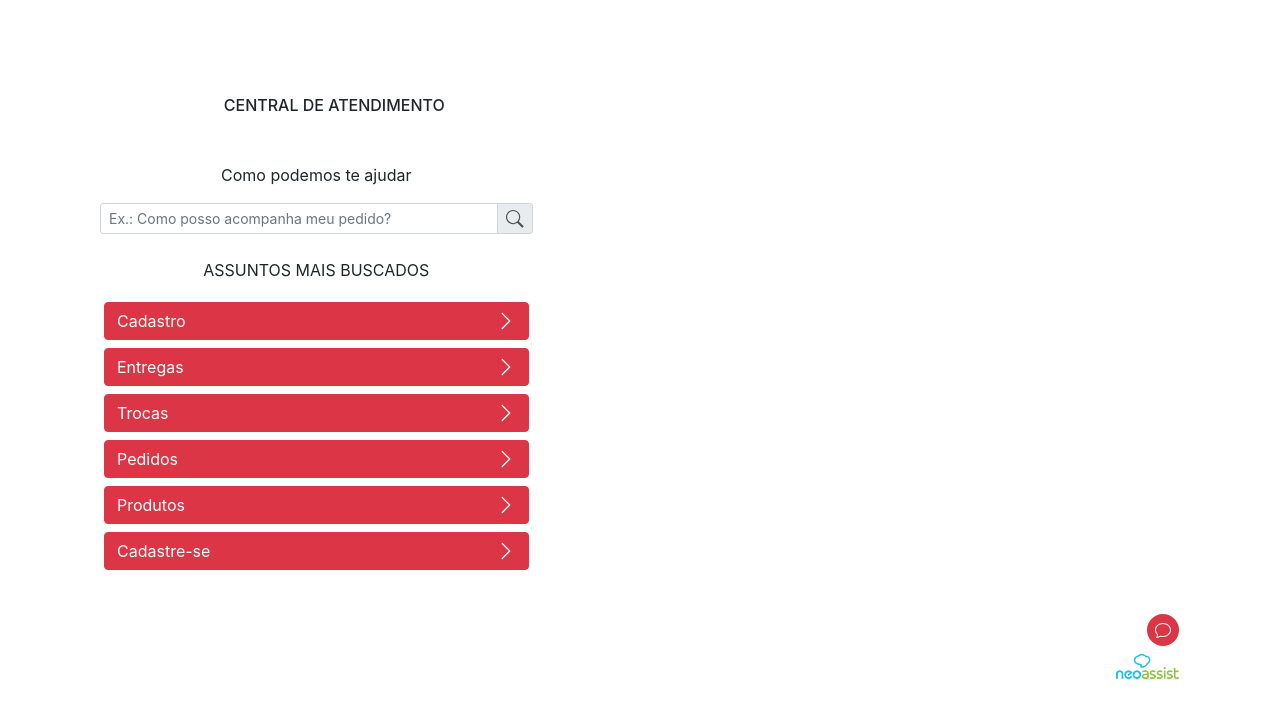
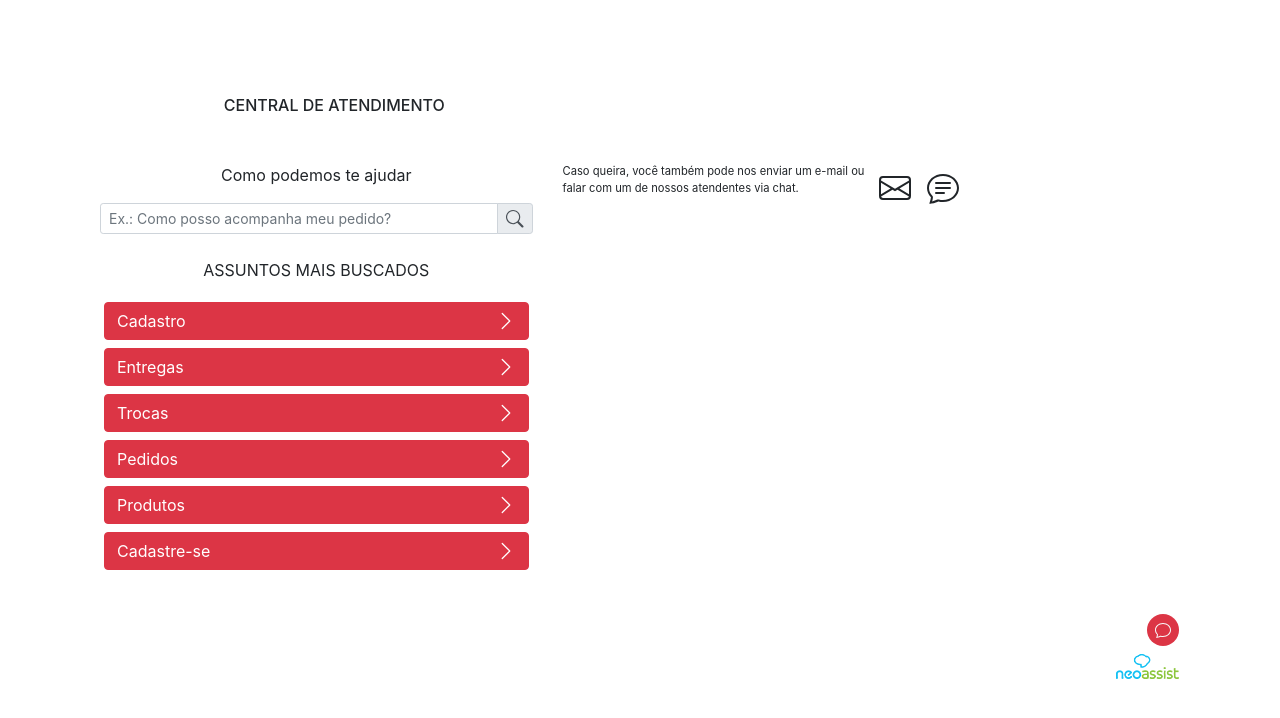
Before and after one commit to feijaoguida/chatneo, a Nuxt app: page /telaResultado in a window 1280 px wide. Shown: the top 718 px of the page. Built offline with nearby package versions, Linux system fonts and the light colour scheme.

Commit message:
feat: Criação Rodape e ajustes

```diff
--- /dev/null
+++ b/components/Rodape.vue
@@ -0,0 +1,19 @@
+<template>
+  <div class="w-100 d-flex flex-row align-items-center">
+    <div class="w-50">
+      <p
+        class="fontSize"
+      >Caso queira, você também pode nos enviar um e-mail ou falar com um de nossos atendentes via chat.</p>
+    </div>
+    <div class="d-flex flex-row">
+      <b-icon class="ml-3 mr-3" scale="2" icon="envelope"></b-icon>
+      <b-icon class="ml-3" scale="2" icon="chat-text"></b-icon>
+    </div>
+  </div>
+</template>
+
+<style scoped>
+.fontSize {
+  font-size: 0.7rem;
+}
+</style>
--- a/pages/telaResultado.vue
+++ b/pages/telaResultado.vue
@@ -21,8 +21,9 @@
         />
       </div>
     </b-col>
-    <b-col class="d-flex flex-column align-items-center">
+    <b-col class="d-flex flex-column align-items-center w-100">
       <NuxtChild />
+      <Rodape class="w-50 float-left" />
     </b-col>
   </b-row>
 </template>
--- a/pages/telaResultado/formChild.vue
+++ b/pages/telaResultado/formChild.vue
@@ -1,10 +1,10 @@
 <template>
   <div class="d-flex w-100 flex-column container">
     <div>
-      <h3>ATENDIMENTO VIA E-MAIL</h3>
-      <h5>Preencha dos campos abaixo e nos envie um e-mail:</h5>
+      <h5>ATENDIMENTO VIA E-MAIL</h5>
+      <p>Preencha dos campos abaixo e nos envie um e-mail:</p>
     </div>
-    <div class="w-100">
+    <div v-if="!enviar" class="w-100">
       <b-form>
         <b-form-group id="input-group-3" label="Assunto:" label-for="input-3">
           <b-form-select
@@ -14,10 +14,11 @@
             :options="assuntos"
             required
           ></b-form-select>
-          <b-form-invalid-feedback :state="false">Your user ID must be 5-12 characters long.</b-form-invalid-feedback>
+          <b-form-invalid-feedback :state="false">O Campo assunto é obrigatório!</b-form-invalid-feedback>
         </b-form-group>
         <b-form-group id="input-group-2" label="Nome:" label-for="input-2">
           <b-form-input id="input-2" v-model="form.name" placeholder="Insira seu nome" required></b-form-input>
+          <b-form-invalid-feedback :state="false">O Campo nome é obrigatório!</b-form-invalid-feedback>
         </b-form-group>
         <b-form-group id="input-group-1" label="Email:" label-for="input-1">
           <b-form-input
@@ -27,6 +28,7 @@
             placeholder="Insira seu e-mail"
             required
           ></b-form-input>
+          <b-form-invalid-feedback :state="false">O Campo e-mail é obrigatório!</b-form-invalid-feedback>
         </b-form-group>
         <b-form-group id="input-group-1" label="Anexos" label-for="input-1">
           <b-form-file
@@ -45,18 +47,23 @@
             max-rows="6"
           ></b-form-textarea>
         </b-form-group>
-        <b-button type="submit" variant="primary">ENVIAR FORMULÁRIO</b-button>
+        <b-button
+          @click="enviar = true"
+          type="submit"
+          class="float-right"
+          variant="success"
+        >ENVIAR FORMULÁRIO</b-button>
       </b-form>
     </div>
-    <div class="d-flex justify-content-center flex-column align-items-center">
-      <b-card bg-variant="success" text-variant="white" class="m-1 w-75 text-left">
+    <div v-else class="d-flex justify-content-center flex-column align-items-center">
+      <b-card bg-variant="success" text-variant="white" class="m-2 p-0 fontSize w-75 text-left">
         <b-card-text>
           Seu e-mail foi enviado com sucesso! Seu número de protocolo é
           <strong>XXXXXX</strong>. Aguarde, em breve entraremos em contato!
         </b-card-text>
       </b-card>
-      <b-button @click="$emit('click')" class="w-50 pt-2">
-        <b-icon icon="chevron-left"></b-icon>
+      <b-button @click="enviar = false" variant="light" class="w-50 pt-2 bg-transparent">
+        <b-icon variant="danger" icon="chevron-left"></b-icon>
         <span class="text-info">RETORNAR À TELA INICIAL</span>
       </b-button>
     </div>
@@ -67,6 +74,7 @@
 export default {
   data() {
     return {
+      enviar: false,
       visible: false,
       resposta: "",
       form: {
@@ -91,6 +99,12 @@ export default {
 </script>
 
 <style scoped>
+@media (max-width: 720px) {
+  .fontSize {
+    font-size: 0.8em;
+  }
+}
+
 .textSpan {
   text-align: left;
 }
```
